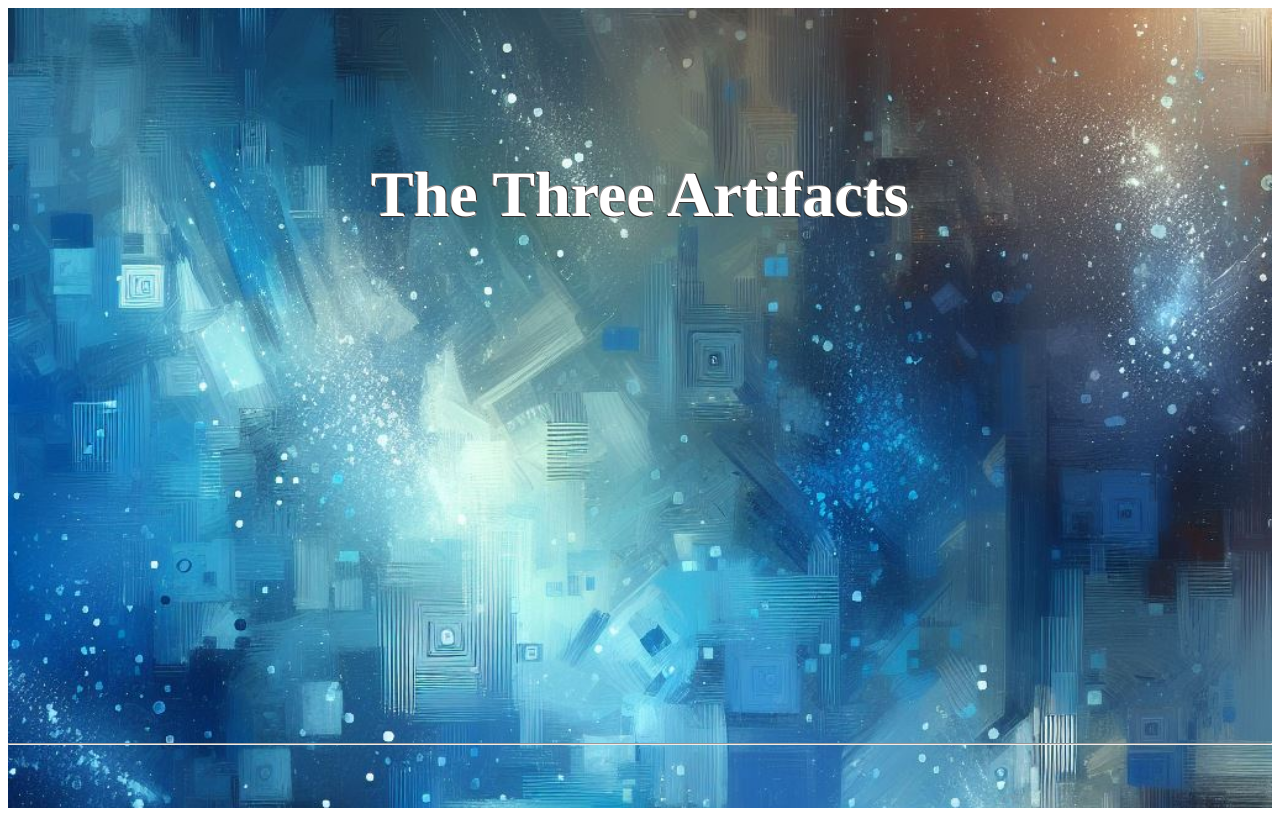
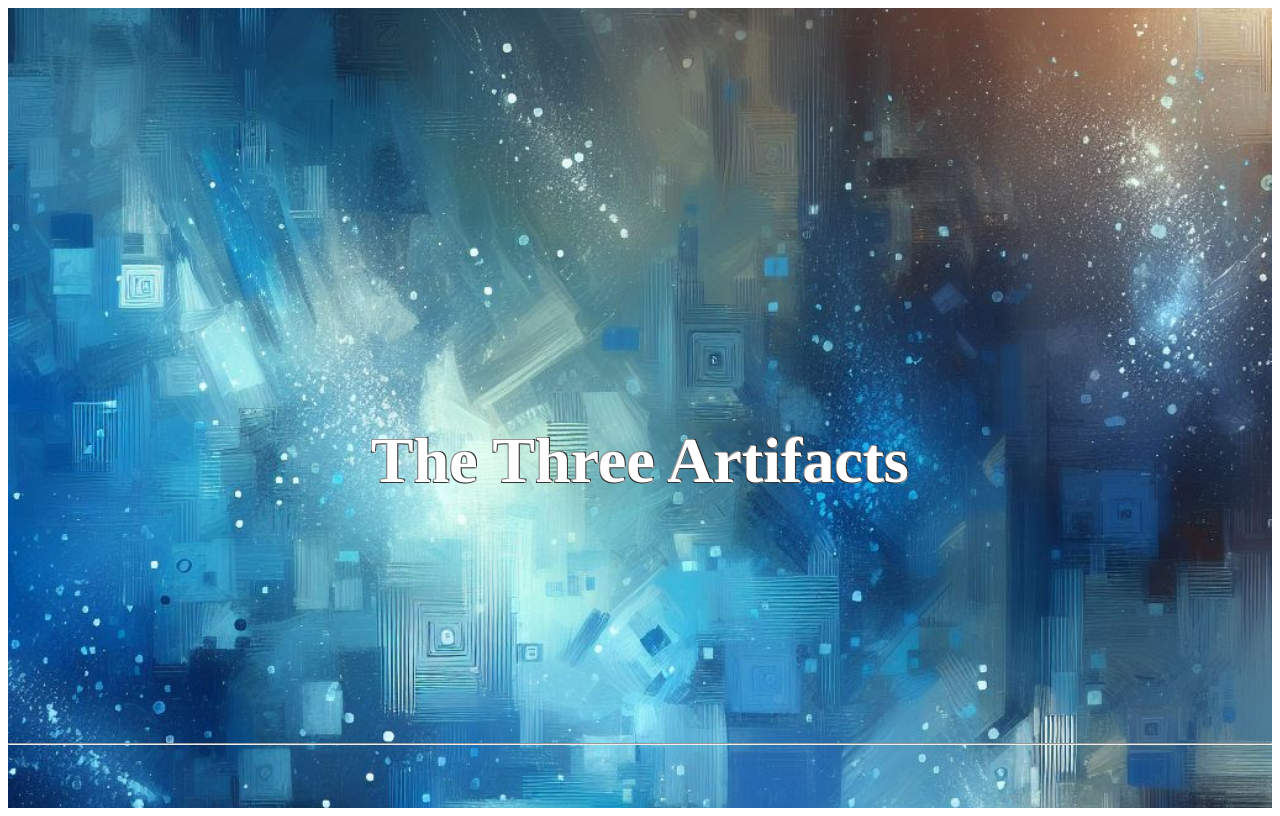
Before and after one commit to Wilma-Norman/Scrum-Project-assignment, a React (Vite) app: page /artifacts in a window 1280 px wide. Built offline with nearby package versions, Linux system fonts and the light colour scheme.

Commit message:
adjusted in css

```diff
--- a/src/Components/Artifacts/Hero/Artifacts.module.css
+++ b/src/Components/Artifacts/Hero/Artifacts.module.css
@@ -14,7 +14,8 @@
     flex-grow: 1;
     font-size: 2.2rem;
     justify-content: center;
-    margin-top: 150px;
+    margin-top: 200px;
+    padding: 16px;
     text-align: center;
     text-shadow: -1px -1px 0 #979797, 1px -1px 0 #302f2f, -1px 1px 0 #333333, 1px 1px 0 #979797;
     width: 100%;
@@ -22,13 +23,14 @@
 
 .heroLine {
     background-color: grey;
-    margin-bottom: 15%;
+    margin-bottom: 10%;
     width: 100%;
 }
 
 @media screen and (min-width: 768px) {
     .header {
         font-size: 4rem;
+        margin-top: 400px;
     }
     .heroLine {
         margin-bottom: 5%;
```
